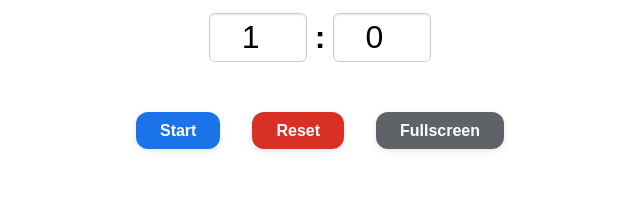
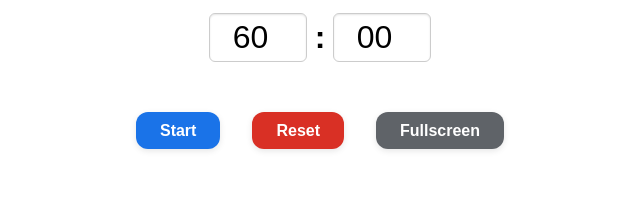
Before and after one commit to Zander-M/Exam_Timer, a plain HTML site: page index.html in a window 1280 px wide. Shown: the part 277-488 px from the top of the page, 320-960 px from the left. Drawn offline with nearby package versions, Linux system fonts and the light colour scheme.

Commit message:
initial time update

```diff
--- a/index.html
+++ b/index.html
@@ -181,9 +181,9 @@
         <span id="timer-seconds-section"><span id="timer-seconds">00</span><span class="placeholder" id="seconds_placeholder">sec</span></span>
     </div>
     <div class="time-inputs">
-        <input type="number" id="minutes" value="1" min="0" max="999" aria-label="Minutes" />
+        <input type="number" id="minutes" value="60" min="0" max="999" aria-label="Minutes" />
         <span class="placeholder">:</span>
-        <input type="number" id="seconds" value="0" min="0" max="59" aria-label="Seconds" />
+        <input type="number" id="seconds" value="00" min="0" max="59" aria-label="Seconds" />
     </div>
       <br/>
     <div class="buttons">
@@ -244,6 +244,10 @@
         document.getElementById('timer-seconds').textContent = sec;
 
         const secSpan = document.getElementById('timer-seconds-section');
+
+        // Dimming the seconds part after a few seconds. Display seconds again
+        // when time is less than a minute.
+
         if (tick_count > 4 && min !== '00') {
           secSpan.classList.add('dimmed');
         } else {
```
